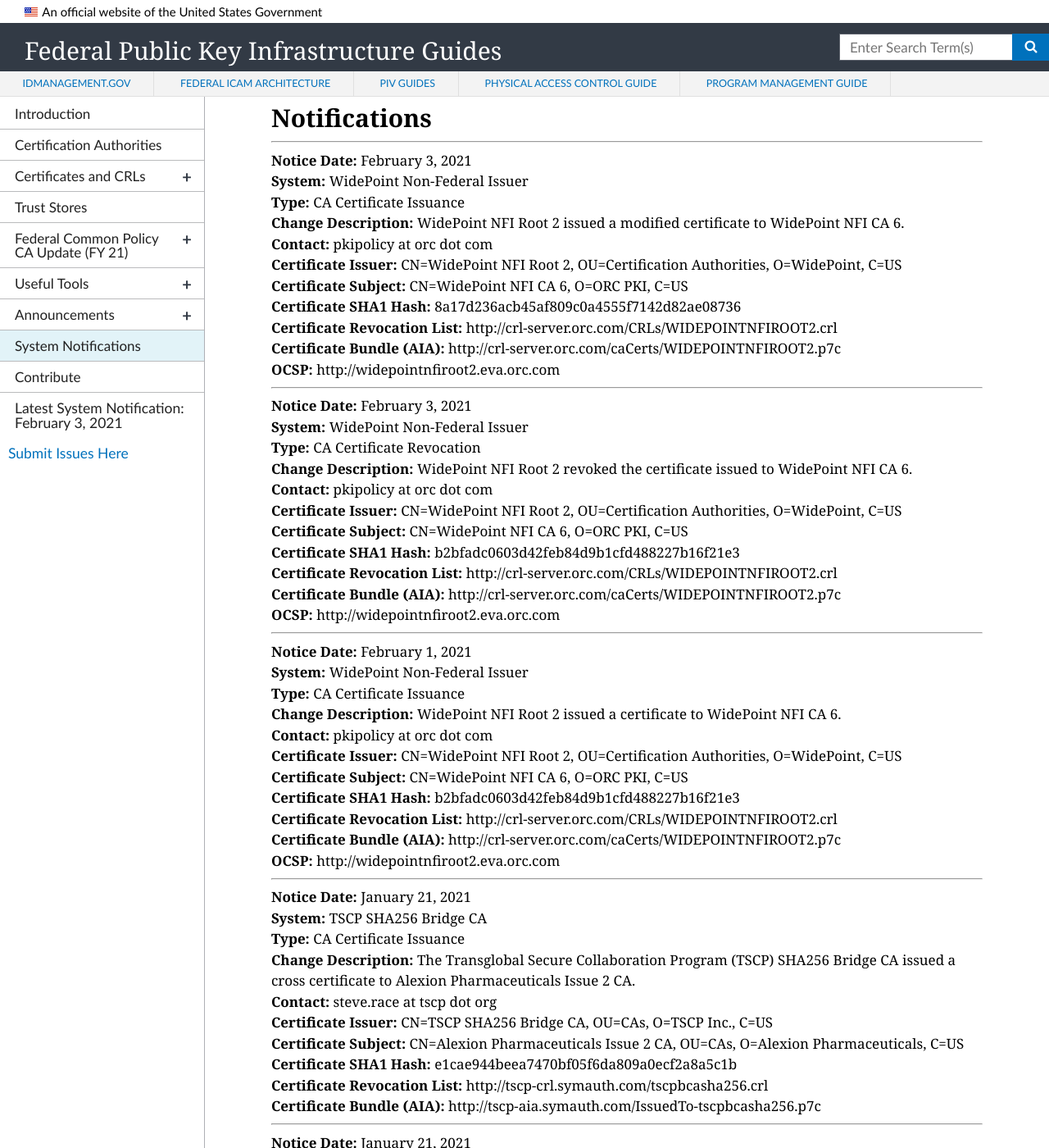
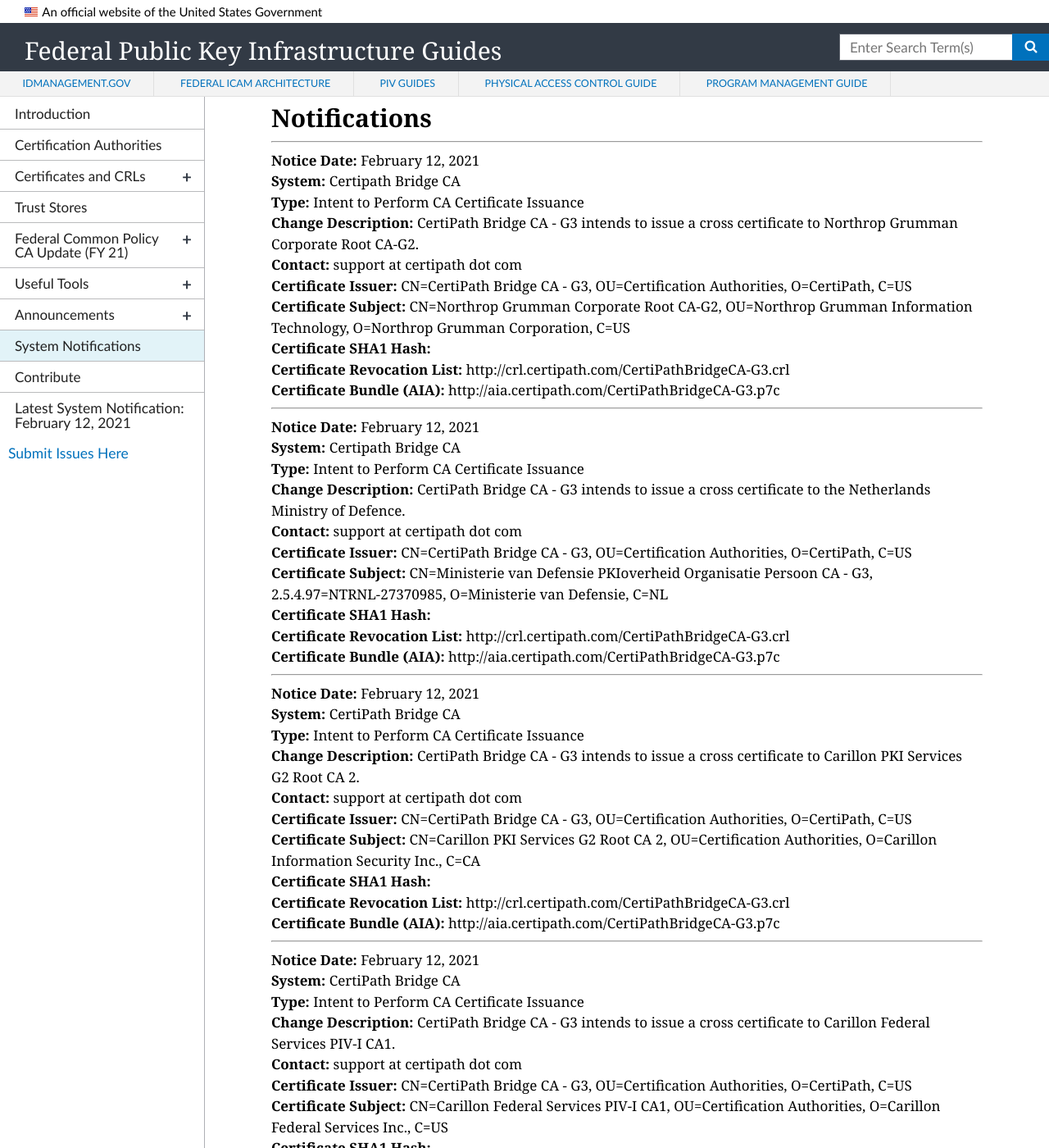
Before and after one commit to GSA/fpki-guides, a Jekyll site: the page built from pages/fpki_notifications.md, in a window 1280 px wide and 1400 px high, scrolled down 739 px. Shown: the whole window at 82% size. Built offline with Jekyll 4.4.1, drawn with Linux system fonts in a browser that asks for light colours; nearby versions of some CDN libraries; some of the changed text lies outside the part shown.

Commit message:
Update notifications.yml

```diff
--- a/_data/notifications.yml
+++ b/_data/notifications.yml
@@ -3360,6 +3360,62 @@
   sia_uri:
   ocsp_uri: http://widepointnfiroot2.eva.orc.com
 
+- notice_date: February 12, 2021
+  change_type: Intent to Perform CA Certificate Issuance
+  start_datetime:
+  system: CertiPath Bridge CA
+  change_description: CertiPath Bridge CA - G3 intends to issue a cross certificate to Carillon Federal Services PIV-I CA1.
+  contact: support at certipath dot com
+  ca_certificate_hash:
+  ca_certificate_issuer: CN=CertiPath Bridge CA - G3, OU=Certification Authorities, O=CertiPath, C=US
+  ca_certificate_subject: CN=Carillon Federal Services PIV-I CA1, OU=Certification Authorities, O=Carillon Federal Services Inc., C=US
+  cdp_uri: http://crl.certipath.com/CertiPathBridgeCA-G3.crl
+  aia_uri: http://aia.certipath.com/CertiPathBridgeCA-G3.p7c
+  sia_uri:
+  ocsp_uri:
+
+- notice_date: February 12, 2021
+  change_type: Intent to Perform CA Certificate Issuance
+  start_datetime:
+  system: CertiPath Bridge CA
+  change_description: CertiPath Bridge CA - G3 intends to issue a cross certificate to Carillon PKI Services G2 Root CA 2.
+  contact: support at certipath dot com
+  ca_certificate_hash:
+  ca_certificate_issuer: CN=CertiPath Bridge CA - G3, OU=Certification Authorities, O=CertiPath, C=US
+  ca_certificate_subject: CN=Carillon PKI Services G2 Root CA 2, OU=Certification Authorities, O=Carillon Information Security Inc., C=CA
+  cdp_uri: http://crl.certipath.com/CertiPathBridgeCA-G3.crl
+  aia_uri: http://aia.certipath.com/CertiPathBridgeCA-G3.p7c
+  sia_uri:
+  ocsp_uri:
+
+- notice_date: February 12, 2021
+  change_type: Intent to Perform CA Certificate Issuance
+  start_datetime:
+  system: Certipath Bridge CA
+  change_description: CertiPath Bridge CA - G3 intends to issue a cross certificate to the Netherlands Ministry of Defence.
+  contact: support at certipath dot com
+  ca_certificate_hash:
+  ca_certificate_issuer: CN=CertiPath Bridge CA - G3, OU=Certification Authorities, O=CertiPath, C=US
+  ca_certificate_subject: CN=Ministerie van Defensie PKIoverheid Organisatie Persoon CA - G3, 2.5.4.97=NTRNL-27370985, O=Ministerie van Defensie, C=NL
+  cdp_uri: http://crl.certipath.com/CertiPathBridgeCA-G3.crl
+  aia_uri: http://aia.certipath.com/CertiPathBridgeCA-G3.p7c
+  sia_uri:
+  ocsp_uri:
+
+- notice_date: February 12, 2021
+  change_type: Intent to Perform CA Certificate Issuance
+  start_datetime:
+  system: Certipath Bridge CA
+  change_description: CertiPath Bridge CA - G3 intends to issue a cross certificate to Northrop Grumman Corporate Root CA-G2.
+  contact: support at certipath dot com
+  ca_certificate_hash:
+  ca_certificate_issuer: CN=CertiPath Bridge CA - G3, OU=Certification Authorities, O=CertiPath, C=US
+  ca_certificate_subject: CN=Northrop Grumman Corporate Root CA-G2, OU=Northrop Grumman Information Technology, O=Northrop Grumman Corporation, C=US
+  cdp_uri: http://crl.certipath.com/CertiPathBridgeCA-G3.crl
+  aia_uri: http://aia.certipath.com/CertiPathBridgeCA-G3.p7c
+  sia_uri:
+  ocsp_uri:
+
 #- notice_date:
 #  change_type: CA Certificate Issuance
 #  start_datetime:
```
